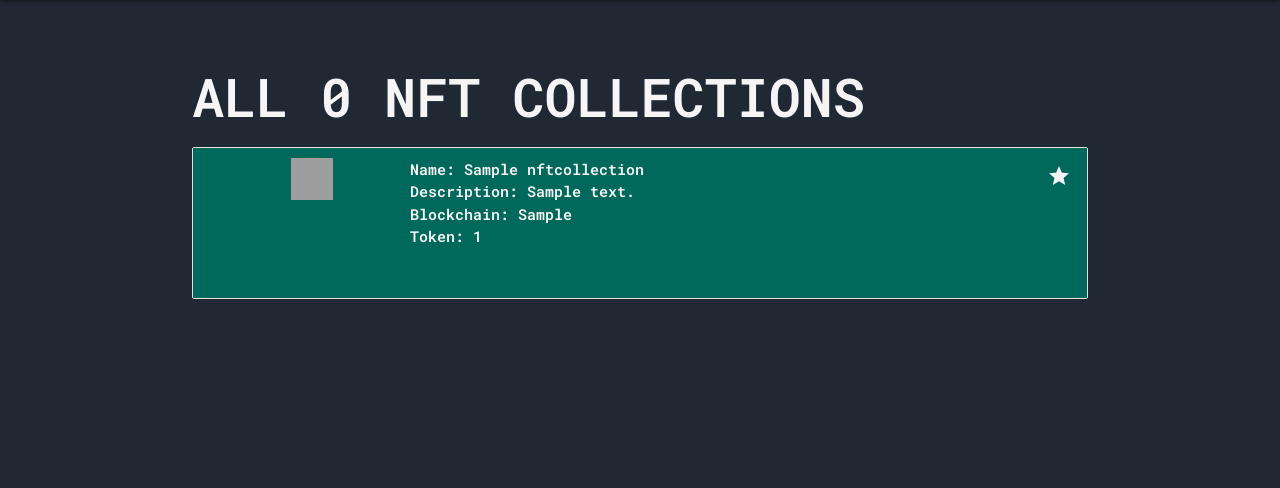
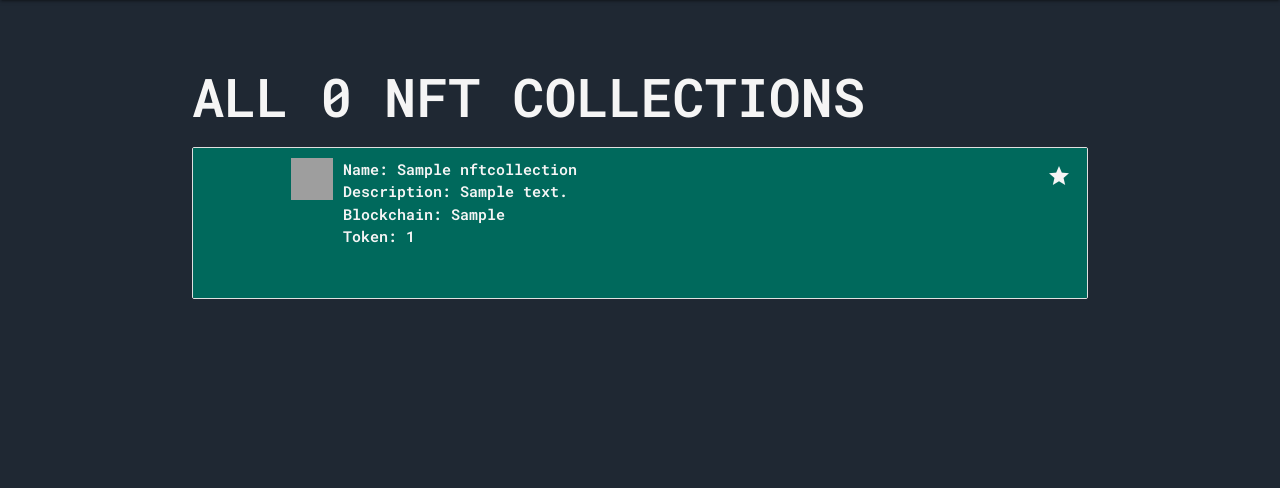
Before and after one commit to neuro-rights/hookahhigness, a Django app: page / in a window 1280 px wide. Shown: the part 110-598 px from the top of the page. Run offline with Django 4.2, Linux system fonts and the light colour scheme; tables that the repository leaves empty hold one stand-in row (values such as "Sample post"); parts of the project's set-up code (start-up, migrations or seed data) failed here and were passed over; some libraries are stand-ins or nearby versions; grey boxes are pictures that could not be loaded.

Commit message:
thumbnails

```diff
--- a/main/templates/home.html
+++ b/main/templates/home.html
@@ -11,12 +11,12 @@
                     <div class="row">
                         {% for nft in collection.get_random_nfts %}
                         {% for photo in nft.photo_set.all %}
-                        <div class="col s2">
+                        <div class="col s1">
                             <img src="{{ photo.url }}" alt="" class="thumbnail">
                         </div>
                         {% endfor %}
                         {% endfor %}
-                        <div class="col s6">
+                        <div class="col s9">
                             <span>Name: {{ collection.name }}</span>
                             <p>Description: {{ collection.description }}</p>
                             <p>Blockchain: {{ collection.blockchain }}</p>
```
